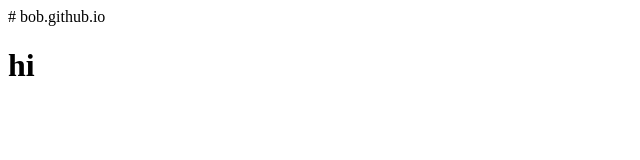
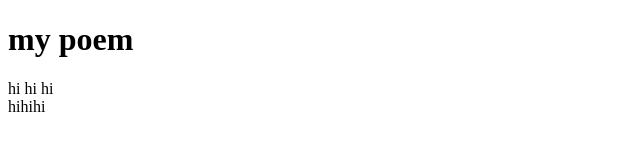
Before and after one commit to ASCHACKOSTUDIOS/bob.github.io, a plain HTML site: page index.html in a window 1280 px wide. Shown: the whole page, without its empty margins (0-640 px from the left). Drawn offline with Linux system fonts and the light colour scheme.

Commit message:
Update index.html

```diff
--- a/index.html
+++ b/index.html
@@ -1,2 +1,16 @@
-# bob.github.io
-<h1>hi</h1>
+<!DOCTYPE HTML>
+<html>
+    <head>
+        <title>Challenge: Write a Poem</title>
+        <meta charset="utf-8">
+    </head>
+
+    <body>
+    <h1>my poem</h1>
+    <p>
+        hi hi hi<br>
+        hihihi<br>
+    </p>
+
+    </body>
+</html>
```
